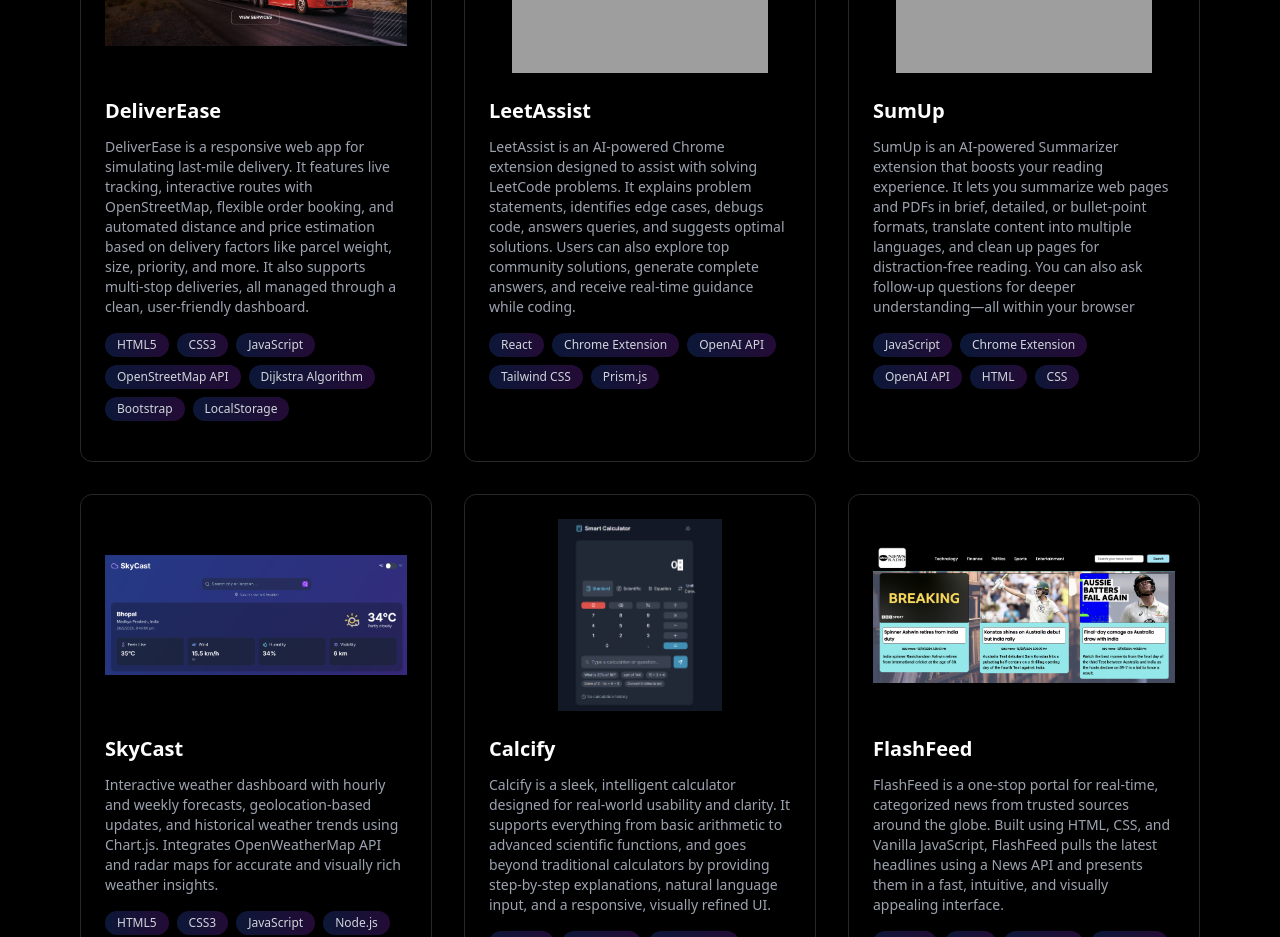
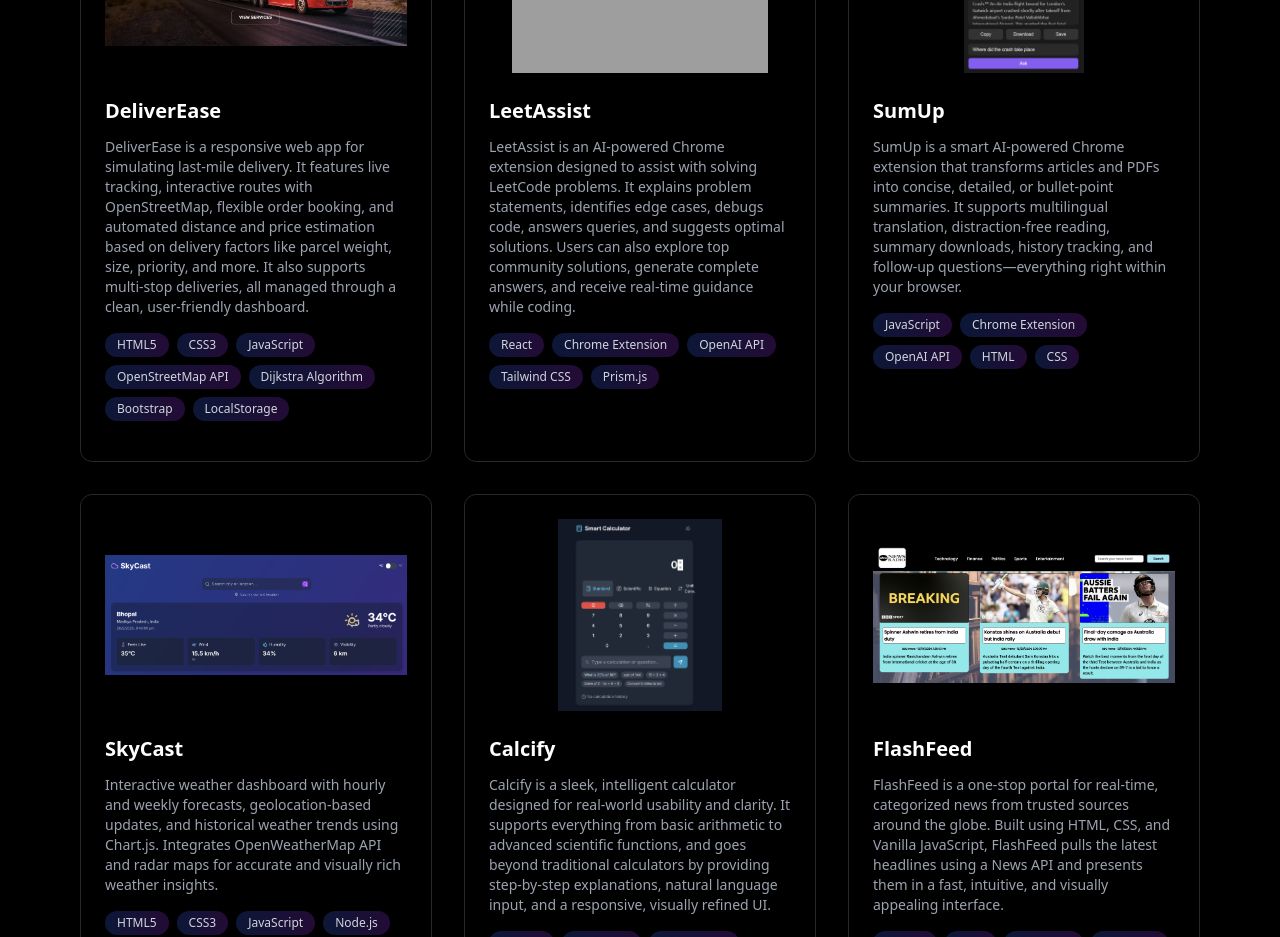
Before and after one commit to Anish-Tripathi/Portfolio, a React (Vite) app: page /projects in a window 1280 px wide. Shown: the part 1200-2137 px from the top of the page. Built offline with nearby package versions, Linux system fonts and the light colour scheme; grey boxes are pictures that could not be loaded.

Commit message:
Updated Images

```diff
--- a/src/components/Project/WebDevelopmentProjects.tsx
+++ b/src/components/Project/WebDevelopmentProjects.tsx
@@ -99,10 +99,10 @@ const WebDevelopmentProjects: React.FC<WebDevelopmentProjectsProps> = ({
     {
       title: "SumUp",
       description:
-        "SumUp is an AI-powered Summarizer extension that boosts your reading experience. It lets you summarize web pages and PDFs in brief, detailed, or bullet-point formats, translate content into multiple languages, and clean up pages for distraction-free reading. You can also ask follow-up questions for deeper understanding—all within your browser",
+        "SumUp is a smart AI-powered Chrome extension that transforms articles and PDFs into concise, detailed, or bullet-point summaries. It supports multilingual translation, distraction-free reading, summary downloads, history tracking, and follow-up questions—everything right within your browser.",
       tech: ["JavaScript", "Chrome Extension", "OpenAI API", "HTML", "CSS"],
       link: "https://github.com/Anish-Tripathi/SumUp",
-      demo: "https://example.com/sumup",
+      demo: "",
       image: "/SumUp.png",
     },
 
```
Also changed, not shown: public/SumUp.png (added).
